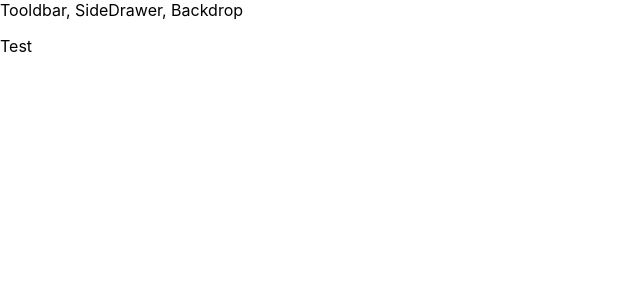
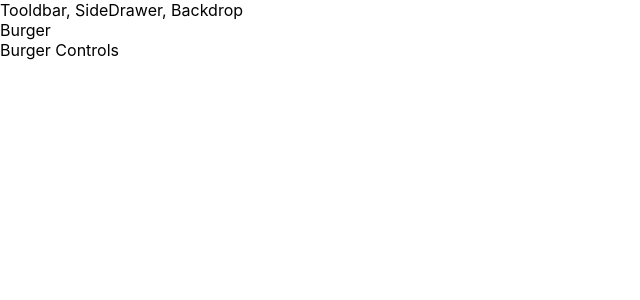
Before and after one commit to MaxRobertsDear/Buger-Builder-React, a React (Create React App) app: page / in a window 1280 px wide. Shown: the top 300 px of the page, without its empty margins (0-640 px from the left). Built offline with nearby package versions, Linux system fonts and the light colour scheme.

Commit message:
Added <BurgerBuilder /> Added to containers folder as it will be managing state

```diff
--- a/src/App.js
+++ b/src/App.js
@@ -1,13 +1,14 @@
 import React, { Component } from 'react'
 
 import Layout from './components/Layout/Layout'
+import BurgerBuilder from './containers/BurgerBuilder/BurgerBuilder'
 
 class App extends Component {
   render() {
     return (
       <div>
         <Layout>
-          <p>Test</p>
+          <BurgerBuilder />
         </Layout>
       </div>
     );
--- /dev/null
+++ b/src/containers/BurgerBuilder/BurgerBuilder.js
@@ -0,0 +1,16 @@
+import React, { Component } from 'react'
+
+import Aux from '../../hoc/Aux'
+
+class BurgerBuilder extends Component {
+  render() {
+    return (
+      <Aux>
+        <div>Burger</div>
+        <div>Burger Controls</div>
+      </Aux>
+    )
+  }
+}
+
+export default BurgerBuilder
```
